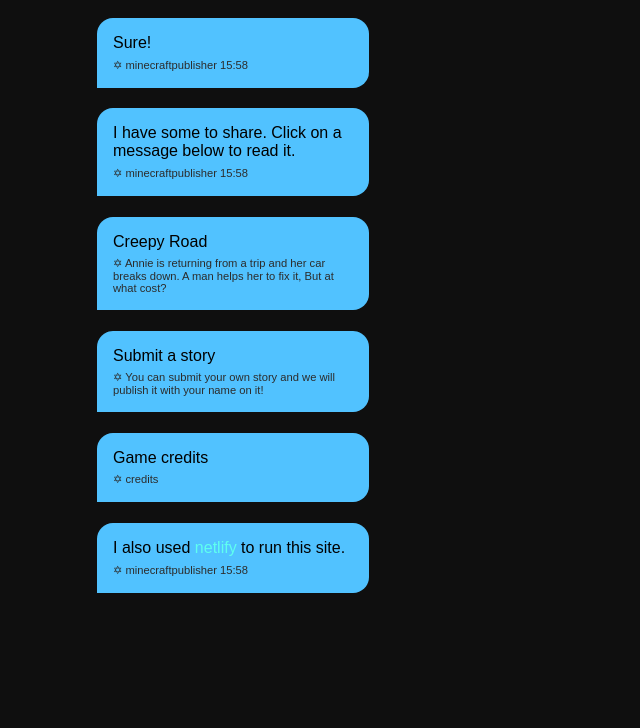
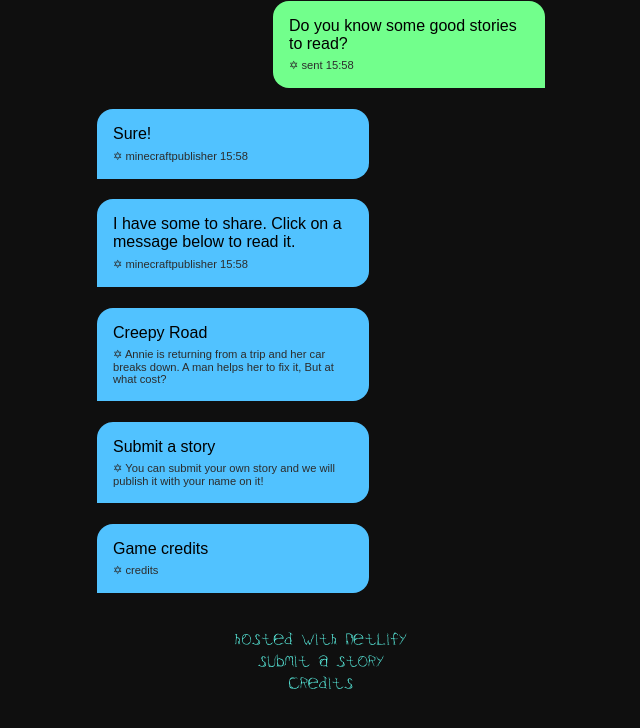
Before and after one commit to MinecraftPublisher/ghastly-app, a plain HTML site: page dist/index.html in a window 1280 px wide. Shown: the part 34-762 px from the top of the page, without its empty margins (319-959 px from the left). Drawn offline with Linux system fonts and the light colour scheme.

Commit message:
Fixed stylings

```diff
--- a/dist/index.html
+++ b/dist/index.html
@@ -22,6 +22,11 @@
         <br>
         <list></list>
     </main>
+    <footer>
+        <a href="https://www.netlify.com/">Hosted with netlify</a>
+        <a href="/read?pack=/stories/submit_story.html&title=Submit%20a%20story&language=english">Submit a story</a>
+        <a href="/read?pack=/stories/credits.txt&title=Credits&language=english">Credits</a>
+    </footer>
 
     <script>
         // wait for the audio to load.
@@ -46,9 +51,6 @@
                                     window.location.href = `/read?pack=${story.url}&title=${story.name}&language=${story.language}`;
                                 };
                             }
-                            setTimeout(() => {
-                                message(false, 'I also used <a href="https://www.netlify.com">netlify</a> to run this site.');
-                            }, 200);
                         }, 500);
                     }, 800);
                 }, 800);
```
Also changed, not shown: dist/read/index.html (+1 -1 lines).
